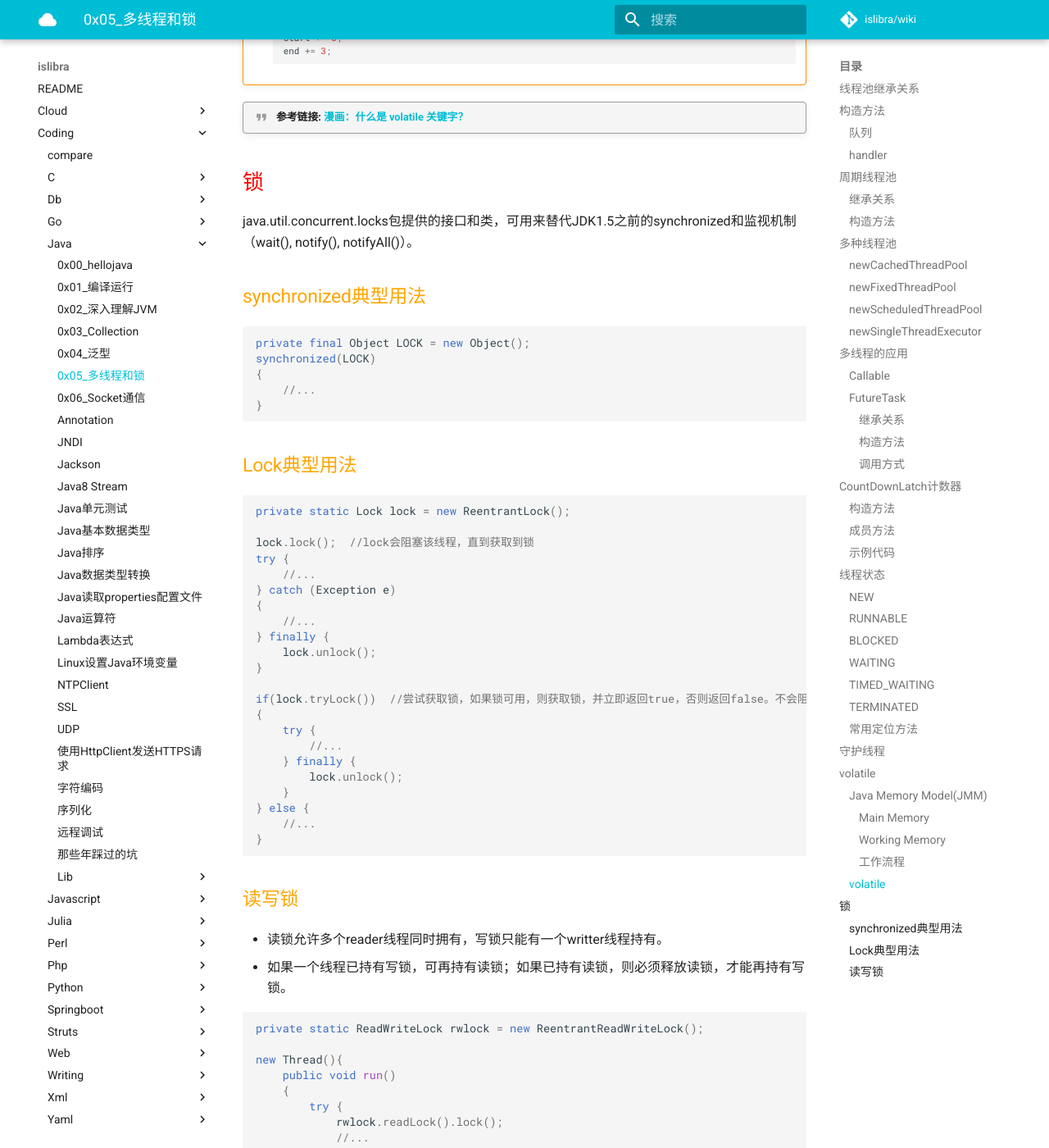
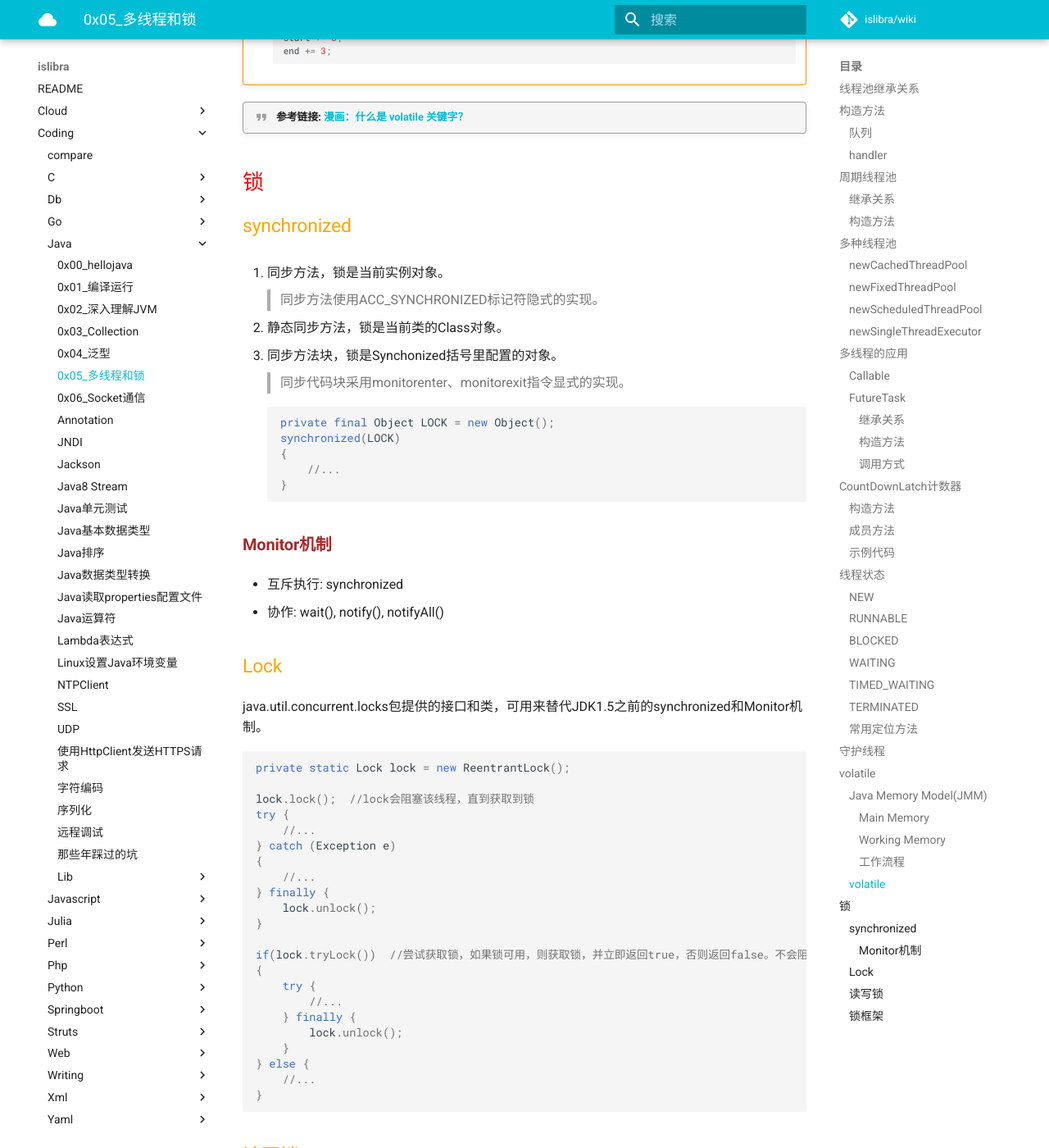
Before and after one commit to islibra/wiki, an MkDocs documentation site: the page built from docs/coding/java/0x05_多线程和锁.md, in a window 1280 px wide and 1400 px high, scrolled down 9585 px. Shown: the whole window at 82% size. Built offline with MkDocs 1.6.1 and Material for MkDocs 9.7.7, drawn with Linux system fonts in a browser that asks for light colours; comment, search, counter and statistics services are not loaded; some of the changed text lies outside the part shown.

Commit message:
Update 0x05_多线程和锁.md

````diff
--- a/docs/coding/java/0x05_多线程和锁.md
+++ b/docs/coding/java/0x05_多线程和锁.md
@@ -480,21 +480,34 @@ volatile static int i = 0;
 
 ## 锁
 
-java.util.concurrent.locks包提供的接口和类，可用来替代JDK1.5之前的synchronized和监视机制（wait(), notify(), notifyAll()）。
+### synchronized
+
+1. 同步方法，锁是当前实例对象。
+
+    > 同步方法使用ACC_SYNCHRONIZED标记符隐式的实现。
+
+1. 静态同步方法，锁是当前类的Class对象。
+1. 同步方法块，锁是Synchonized括号里配置的对象。
+
+    > 同步代码块采用monitorenter、monitorexit指令显式的实现。
+
+    ```java
+    private final Object LOCK = new Object();
+    synchronized(LOCK)
+    {
+    	//...
+    }
+    ```
+
+#### Monitor机制
+
+- 互斥执行: synchronized
+- 协作: wait(), notify(), notifyAll()
 
 
-### synchronized典型用法
+### Lock
 
-```java
-private final Object LOCK = new Object();
-synchronized(LOCK)
-{
-	//...
-}
-```
-
-
-### Lock典型用法
+java.util.concurrent.locks包提供的接口和类，可用来替代JDK1.5之前的synchronized和Monitor机制。
 
 ```java
 private static Lock lock = new ReentrantLock();
@@ -555,4 +568,20 @@ new Thread(){
 }.start();
 ```
 
+
+### 锁框架
+
+AbstractQueuedSynchronizer(AQS)，队列同步器
+
+```java
+getState()
+setState(int newstate)
+compareAndSetState(int expect, int update)
+```
+
+FIFO双向队列，compareAndSetTail()将未获取到锁的线程加入到尾节点
+
+- 独占式：有且只有一个线程能获取到锁，如：ReentrantLock。
+- 共享式：可以多个线程同时获取到锁，如：CountDownLatch。
+
 !!! quote "参考链接: [Java 中的锁原理、锁优化、CAS、AQS 详解！](https://mp.weixin.qq.com/s/fVQZ0u6JNJ05-Dyox_lgrg)"
````
